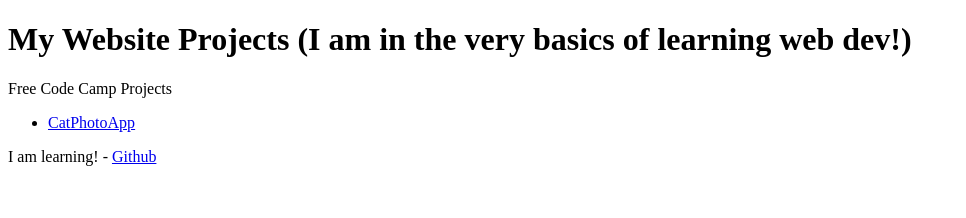
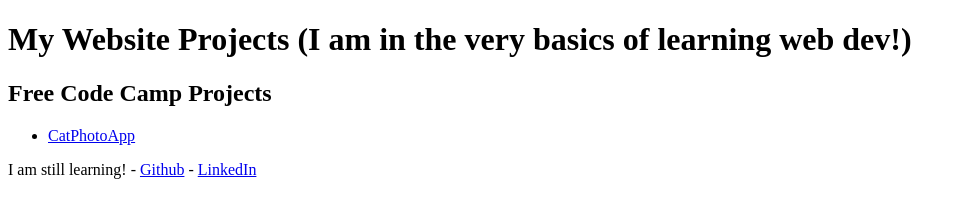
Before and after one commit to jtadams02/jtadams02.github.io, a plain HTML site: page index.html in a window 1280 px wide. Shown: the whole page, without its empty margins (0-966 px from the left). Drawn offline with Linux system fonts and the light colour scheme.

Commit message:
Update index.html

```diff
--- a/index.html
+++ b/index.html
@@ -7,14 +7,16 @@
   <body>
     <main>
       <h1>My Website Projects (I am in the very basics of learning web dev!)</h1>
-	  <p>Free Code Camp Projects</p>
-	  <ul>
-		<li><a href='/CatPhotoApp.html'>CatPhotoApp</a></li>
-	  </ul>
+	  <section>
+		  <h2>Free Code Camp Projects</h2>
+		  <ul>
+			<li><a href='CatPhotoApp.html'>CatPhotoApp</a></li>
+		  </ul>
+	  </section>
     </main>
     <footer>
       <p>
-        I am learning! - <a href="https://www.github.com/jtadams02">Github</a>
+        I am still learning! - <a href="https://www.github.com/jtadams02">Github</a> - <a href='https://www.linkedin.com/in/jacob-adams-01213b249/'>LinkedIn</a>
       </p>
     </footer>
   </body>
```
